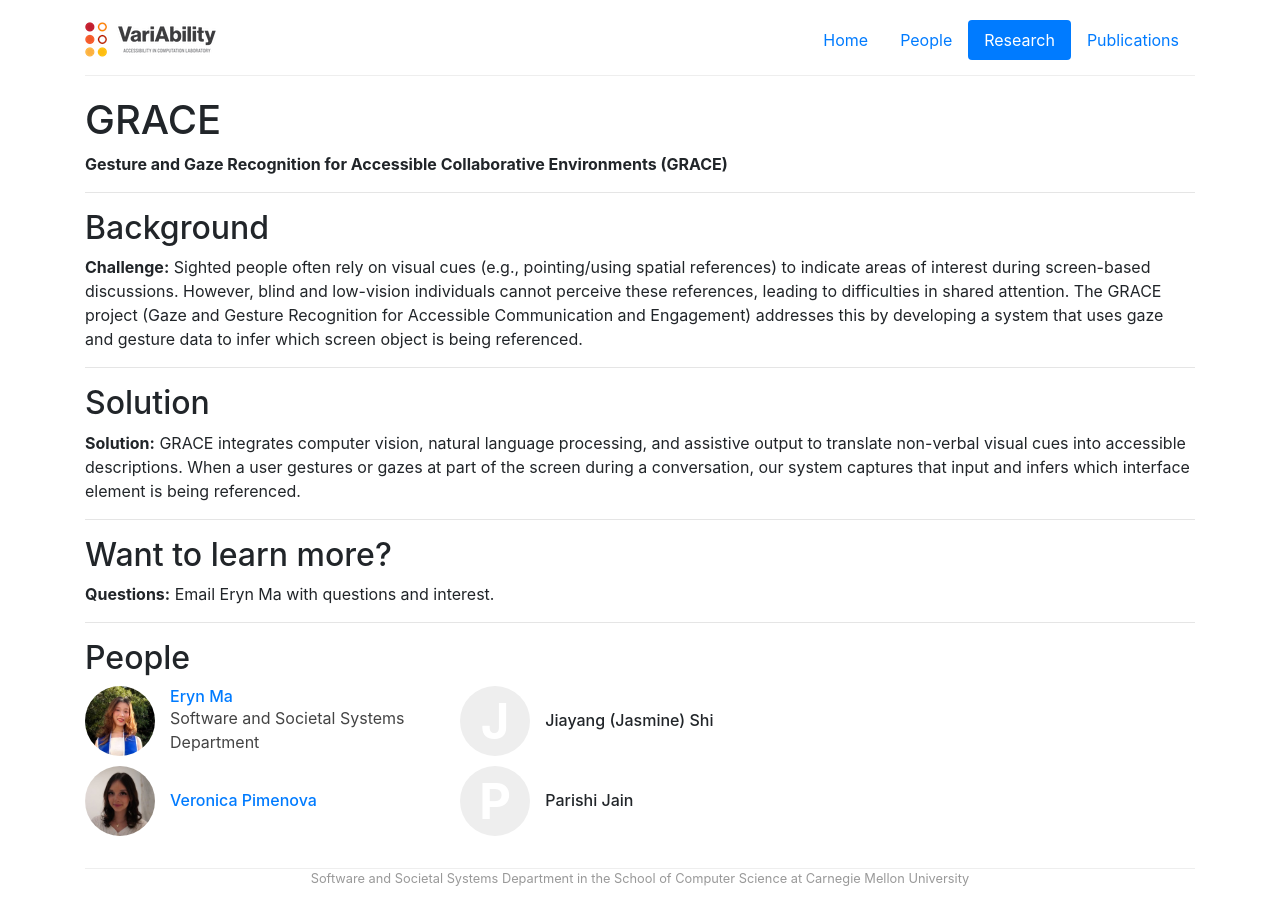
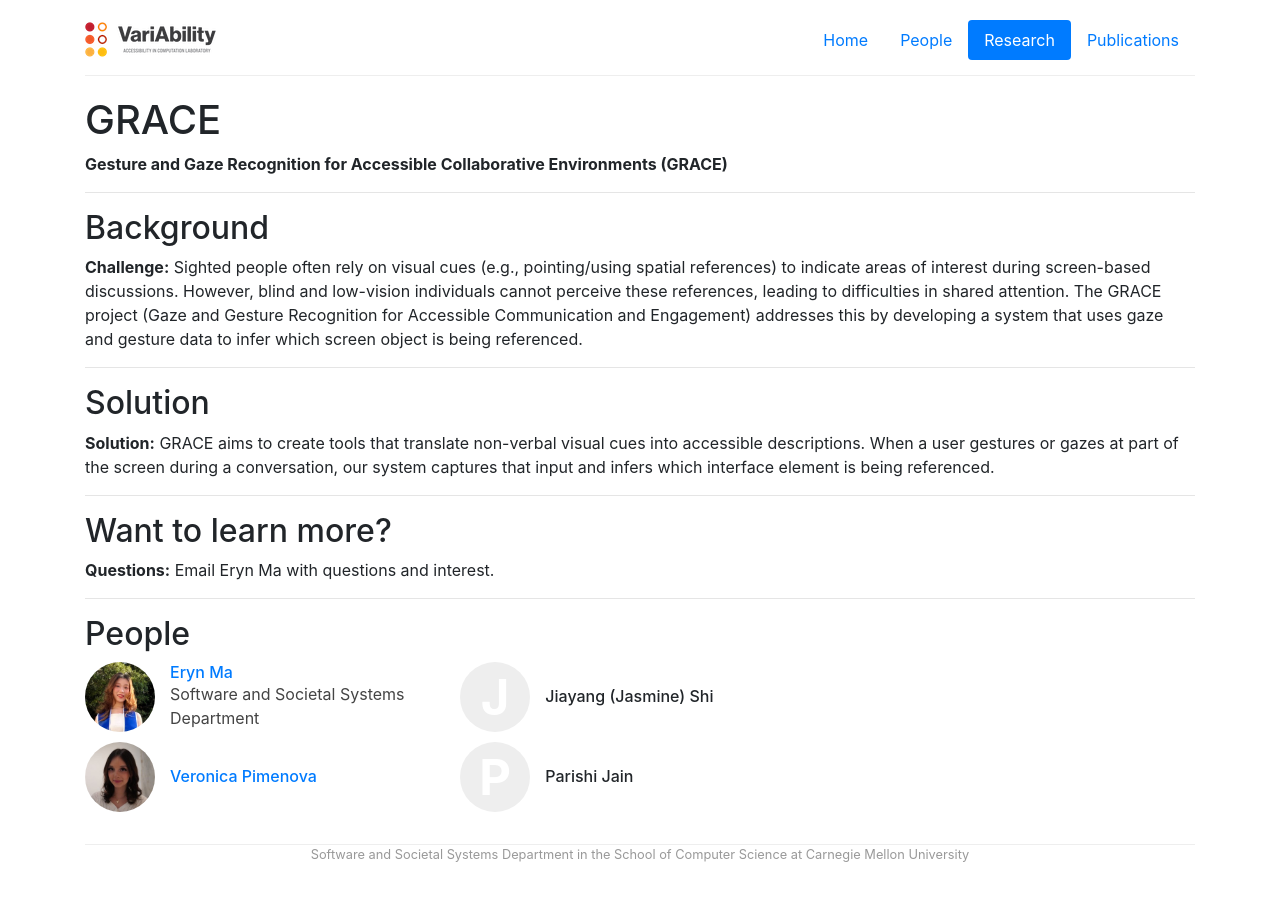
Before and after one commit to cmu-variability/cmu-variability.github.io, a Jekyll site: the page built from _projects/grace.md, in a window 1280 px wide. Built offline with Jekyll 4.4.1, drawn with Linux system fonts in a browser that asks for light colours.

Commit message:
Update grace.md

```diff
--- a/_projects/grace.md
+++ b/_projects/grace.md
@@ -32,7 +32,7 @@ active: true
 
 ## Solution
 
-**Solution:** GRACE integrates computer vision, natural language processing, and assistive output to translate non-verbal visual cues into accessible descriptions. When a user gestures or gazes at part of the screen during a conversation, our system captures that input and infers which interface element is being referenced.
+**Solution:** GRACE aims to create tools that translate non-verbal visual cues into accessible descriptions. When a user gestures or gazes at part of the screen during a conversation, our system captures that input and infers which interface element is being referenced.
 
 ---
 
```
